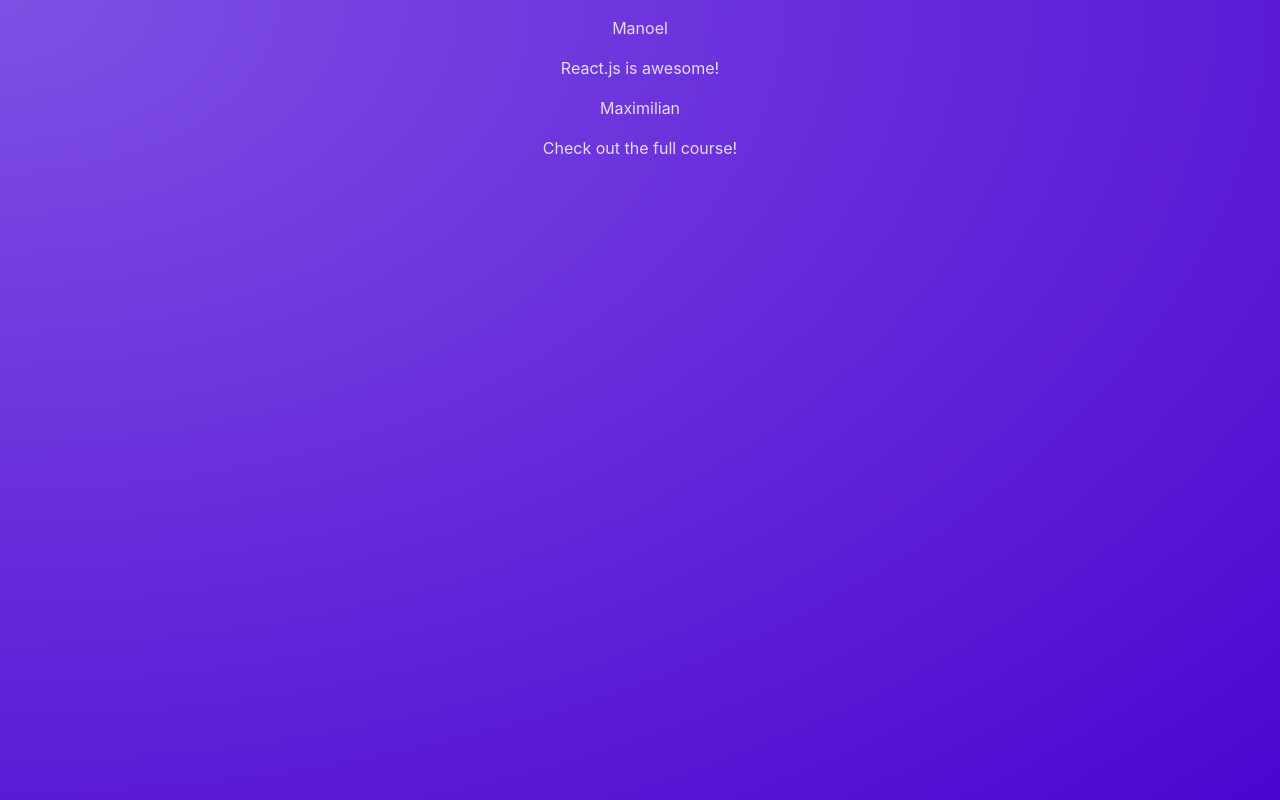
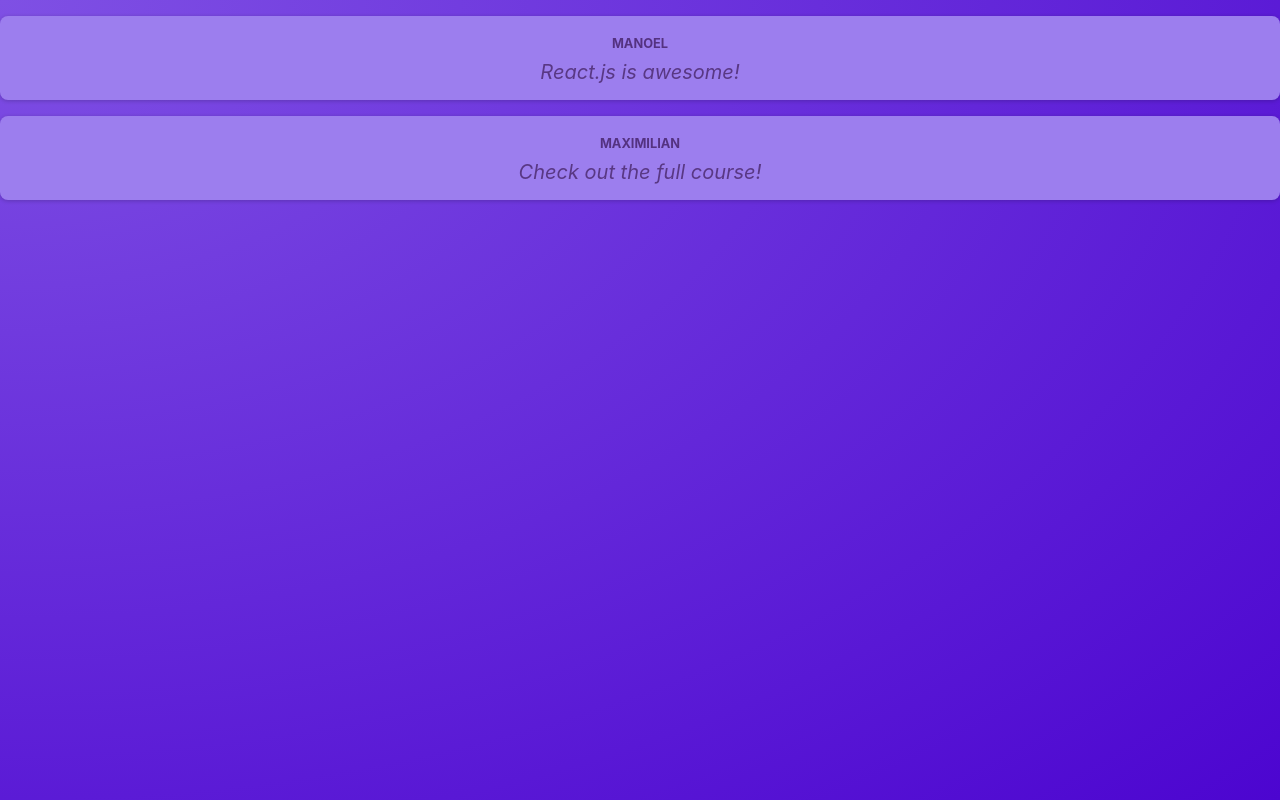
Before and after one commit to manoelsslima/rtcg-react-crash-course, a React (Vite) app: page / in a window 1280 px wide. Built offline with nearby package versions, Linux system fonts and the light colour scheme.

Commit message:
feat: CSS styling and CSS modules

```diff
--- a/src/components/Post.jsx
+++ b/src/components/Post.jsx
@@ -1,11 +1,13 @@
-const names = ['Manoel', 'Maximilian'];
+import classes from "./Post.module.css";
 
 function Post(props) {
-    // const chosenName = Math.random() > 0.5 ? names[0] : names[1];
-    return <div>
-        <p>{ props.author }</p>
-        <p>{ props.body }</p>
+  // use classes as props
+  return (
+    <div className={classes.post}>
+      <p className={classes.author}>{props.author}</p>
+      <p className={classes.text}>{props.body}</p>
     </div>
+  );
 }
 
 export default Post;
--- /dev/null
+++ b/src/components/Post.module.css
@@ -0,0 +1,35 @@
+.post {
+  margin: 1rem 0;
+  padding: 1rem;
+  background-color: #9c7eee;
+  border-radius: 8px;
+  box-shadow: 0 1px 4px rgba(0, 0, 0, 0.2);
+  animation: animate-in 1s ease-out forwards;
+}
+
+.author {
+  font-size: 0.8rem;
+  font-weight: bold;
+  color: #543280;
+  margin: 0;
+  text-transform: uppercase;
+}
+
+.text {
+  white-space: pre-wrap;
+  font-size: 1.25rem;
+  margin: 0.25rem 0 0 0;
+  color: #593884;
+  font-style: italic;
+}
+
+@keyframes animate-in {
+  from {
+    opacity: 0;
+    transform: translateY(1rem);
+  }
+  to {
+    opacity: 1;
+    transform: translateY(0);
+  }
+}
```
